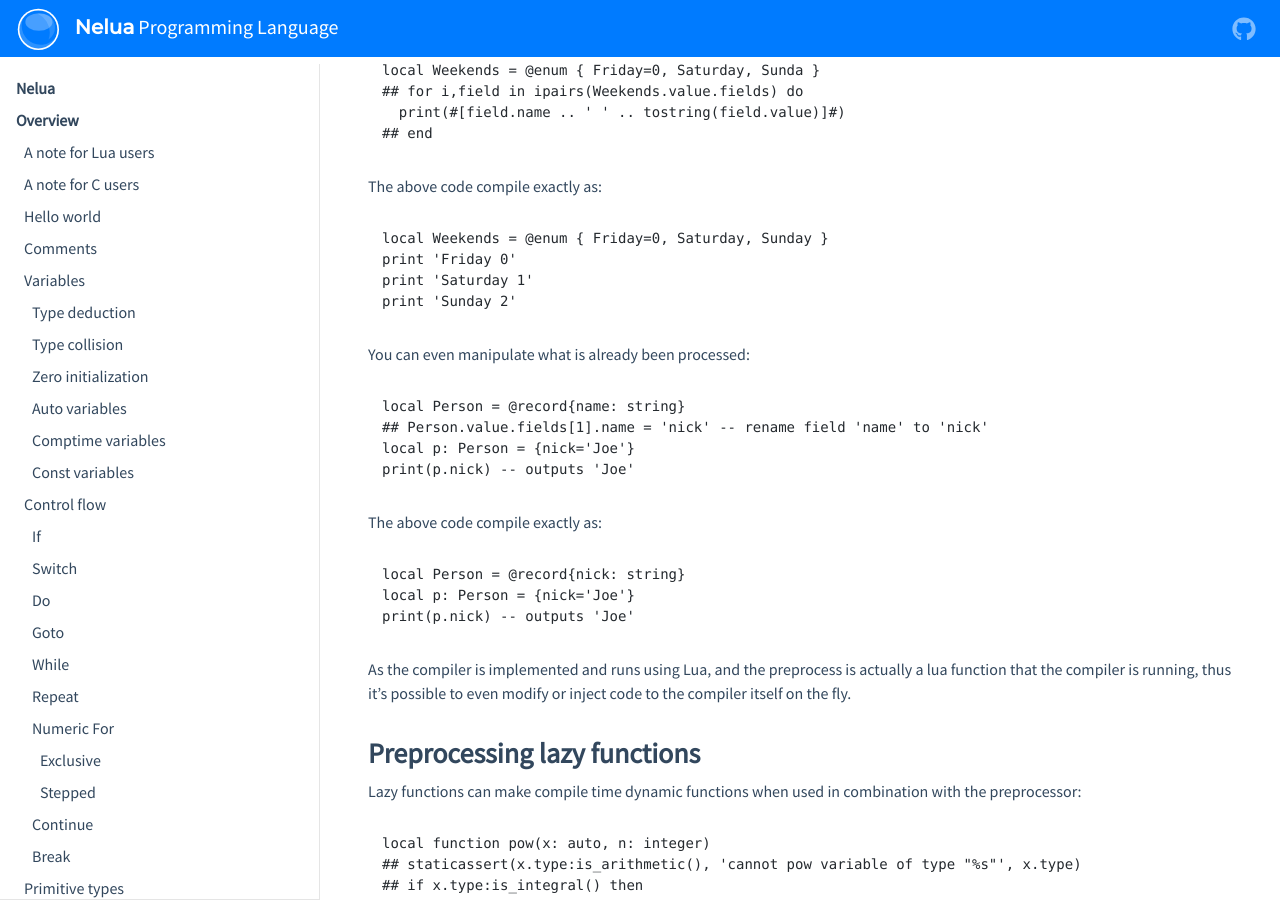
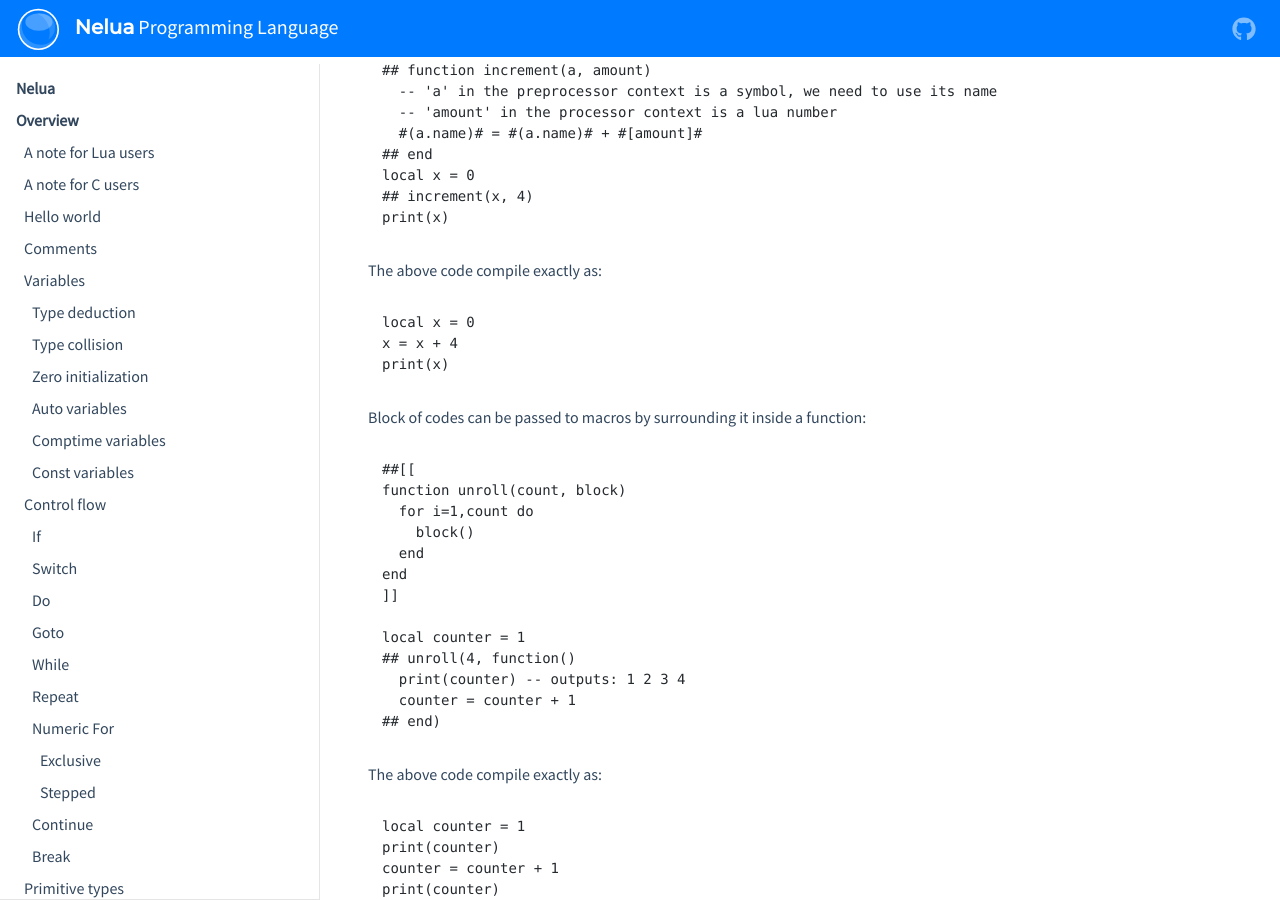
Before and after one commit to edubart/nelua-lang, a Jekyll site: the page built from docs/pages/overview.md, in a window 1280 px wide and 900 px high, scrolled down 17451 px. Built offline with Jekyll 4.4.1, drawn with Linux system fonts in a browser that asks for light colours; nearby versions of some CDN libraries; some of the changed text lies outside the part shown.

Commit message:
Document and test preprocessor macros

````diff
--- a/docs/pages/overview.md
+++ b/docs/pages/overview.md
@@ -860,6 +860,82 @@
 local myvar = 1
 local function foo1() print 'foo' end
 foo1()
+```
+
+### Preprocessor macros
+
+Macros can be created by declaring functions in the preprocessor with its body
+containing normal code:
+
+```nelua
+## function increment(a, amount)
+  -- 'a' in the preprocessor context is a symbol, we need to use its name
+  -- 'amount' in the processor context is a lua number
+  #(a.name)# = #(a.name)# + #[amount]#
+## end
+local x = 0
+## increment(x, 4)
+print(x)
+```
+
+The above code compile exactly as:
+
+```nelua
+local x = 0
+x = x + 4
+print(x)
+```
+
+Block of codes can be passed to macros by surrounding it inside a function:
+
+```nelua
+##[[
+function unroll(count, block)
+  for i=1,count do
+    block()
+  end
+end
+]]
+
+local counter = 1
+## unroll(4, function()
+  print(counter) -- outputs: 1 2 3 4
+  counter = counter + 1
+## end)
+```
+
+The above code compile exactly as:
+
+```nelua
+local counter = 1
+print(counter)
+counter = counter + 1
+print(counter)
+counter = counter + 1
+print(counter)
+counter = counter + 1
+print(counter)
+counter = counter + 1
+```
+
+Using macros its possible to create generic code:
+
+```nelua
+## function Point(PointT, T)
+  local #(PointT)# = @record { x: #(T)#, y: #(T)# }
+  function #(PointT)#:squaredlength()
+    return self.x*self.x + self.y*self.y
+  end
+## end
+
+## Point('PointFloat', 'float64')
+## Point('PointInt', 'int64')
+
+local pa: PointFloat = {x=1,y=2}
+print(pa:squaredlength()) -- outputs: 5
+
+local pb: PointInt = {x=1,y=2}
+print(pb:squaredlength()) -- outputs: 5.000000
 ```
 
 ### Processing on the fly
````
Also changed, not shown: other parts of docs/pages/overview.md (+2 -2 lines), 2 other files.
